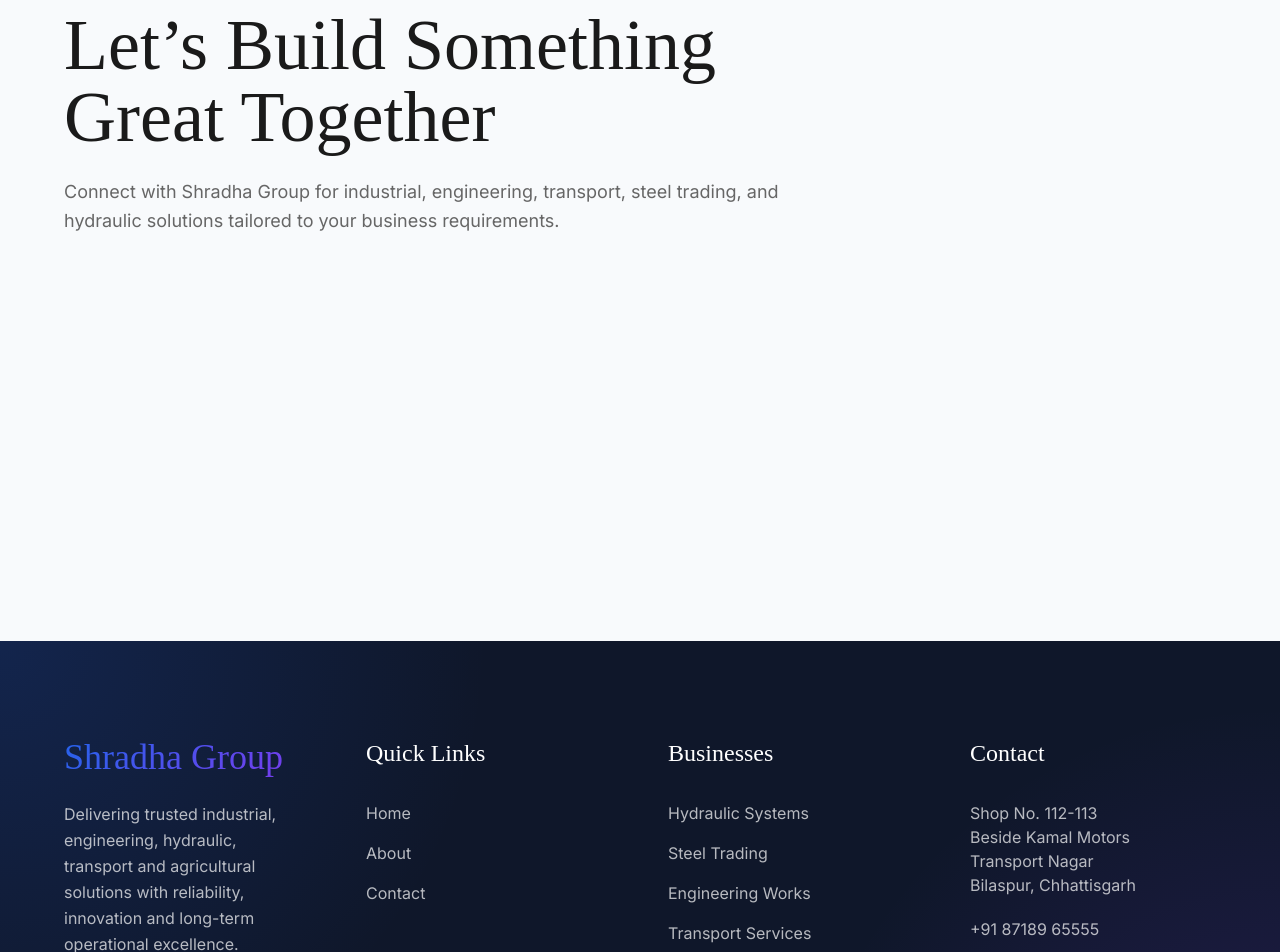
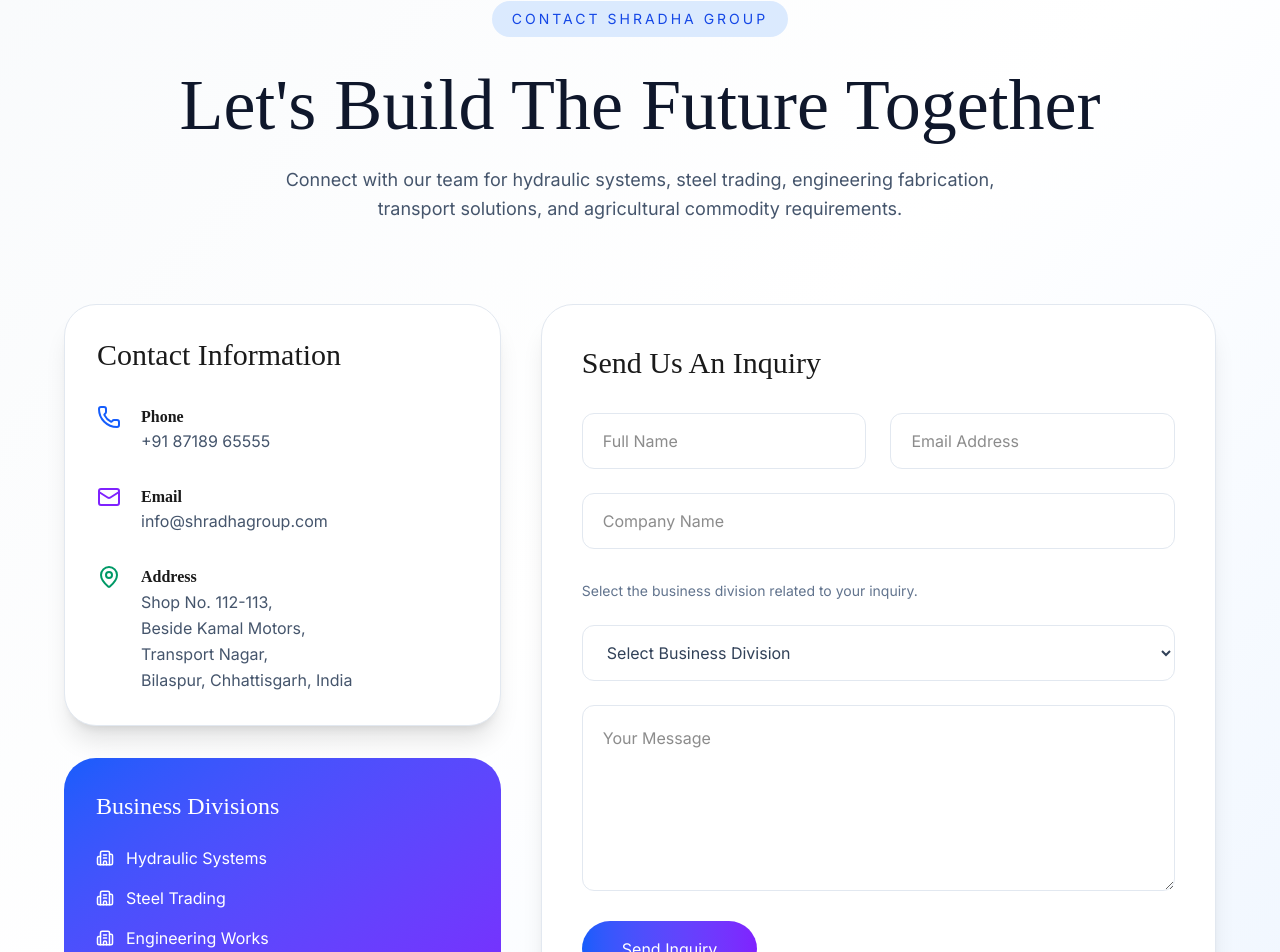
Before and after one commit to vjames1110/shradha-group, a React (Vite) app: page /contact in a window 1280 px wide. Shown: the part 159-1111 px from the top of the page. Built offline with nearby package versions, Linux system fonts and the light colour scheme; a web font is replaced by a local one.

Commit message:
Added Contact form now EmailJS

```diff
--- a/src/pages/Contact.jsx
+++ b/src/pages/Contact.jsx
@@ -1,22 +1,320 @@
+import { motion } from "framer-motion";
+import { Phone, Mail, MapPin, Building2 } from "lucide-react";
+
 function Contact() {
   return (
-    <section className="min-h-screen pt-32 section-padding">
+    <section className="pt-40 pb-28 bg-gradient-to-br from-slate-50 via-white to-blue-50 min-h-screen">
       <div className="container-custom">
-        <div className="max-w-3xl">
-          <span className="text-primary uppercase tracking-[4px] text-sm font-medium">
-            Contact Us
+        {/* HERO */}
+        <motion.div
+          initial={{
+            opacity: 0,
+            y: 30,
+          }}
+          animate={{
+            opacity: 1,
+            y: 0,
+          }}
+          transition={{
+            duration: 0.8,
+          }}
+          className="text-center mb-20"
+        >
+          <span
+            className="
+              inline-flex
+              px-5
+              py-2
+              rounded-full
+              bg-blue-100
+              text-blue-700
+              text-sm
+              font-medium
+              uppercase
+              tracking-[3px]
+            "
+          >
+            Contact Shradha Group
           </span>
 
-          <h1 className="text-5xl lg:text-7xl mt-4 mb-6">
-            Let’s Build Something Great Together
+          <h1
+            className="
+              text-5xl
+              md:text-7xl
+              mt-8
+              mb-6
+              text-slate-900
+            "
+          >
+            Let's Build The Future Together
           </h1>
 
-          <p className="text-muted text-lg leading-relaxed">
-            Connect with Shradha Group for industrial,
-            engineering, transport, steel trading, and
-            hydraulic solutions tailored to your business
-            requirements.
+          <p
+            className="
+              max-w-3xl
+              mx-auto
+              text-lg
+              text-slate-600
+              leading-relaxed
+            "
+          >
+            Connect with our team for hydraulic systems, steel trading,
+            engineering fabrication, transport solutions, and agricultural
+            commodity requirements.
           </p>
+        </motion.div>
+
+        {/* CONTACT GRID */}
+        <div
+          className="
+            grid
+            lg:grid-cols-5
+            gap-10
+          "
+        >
+          {/* LEFT */}
+          <div className="lg:col-span-2">
+            <div
+              className="
+                bg-white
+                rounded-[32px]
+                p-8
+                shadow-xl
+                border
+                border-slate-200
+              "
+            >
+              <h2 className="text-3xl mb-8">Contact Information</h2>
+
+              <div className="space-y-8">
+                <div className="flex gap-5">
+                  <Phone
+                    className="
+                      text-blue-600
+                      shrink-0
+                    "
+                  />
+
+                  <div>
+                    <h3 className="font-semibold">Phone</h3>
+
+                    <p className="text-slate-600">+91 87189 65555</p>
+                  </div>
+                </div>
+
+                <div className="flex gap-5">
+                  <Mail
+                    className="
+                      text-violet-600
+                      shrink-0
+                    "
+                  />
+
+                  <div>
+                    <h3 className="font-semibold">Email</h3>
+
+                    <p className="text-slate-600">info@shradhagroup.com</p>
+                  </div>
+                </div>
+
+                <div className="flex gap-5">
+                  <MapPin
+                    className="
+                      text-emerald-600
+                      shrink-0
+                    "
+                  />
+
+                  <div>
+                    <h3 className="font-semibold">Address</h3>
+
+                    <p className="text-slate-600 leading-relaxed">
+                      Shop No. 112-113,
+                      <br />
+                      Beside Kamal Motors,
+                      <br />
+                      Transport Nagar,
+                      <br />
+                      Bilaspur, Chhattisgarh, India
+                    </p>
+                  </div>
+                </div>
+              </div>
+            </div>
+
+            {/* BUSINESS UNITS */}
+            <div
+              className="
+                mt-8
+                bg-gradient-to-br
+                from-blue-600
+                to-violet-600
+                text-white
+                rounded-[32px]
+                p-8
+              "
+            >
+              <h3 className="text-2xl mb-6">Business Divisions</h3>
+
+              <div className="space-y-4">
+                {[
+                  "Hydraulic Systems",
+                  "Steel Trading",
+                  "Engineering Works",
+                  "Transport Services",
+                  "DDGS Cattle Feed",
+                ].map((item) => (
+                  <div
+                    key={item}
+                    className="
+                      flex
+                      items-center
+                      gap-3
+                    "
+                  >
+                    <Building2 size={18} />
+                    {item}
+                  </div>
+                ))}
+              </div>
+            </div>
+          </div>
+
+          {/* FORM */}
+          <div className="lg:col-span-3">
+            <div
+              className="
+                bg-white
+                rounded-[32px]
+                p-8
+                md:p-10
+                shadow-xl
+                border
+                border-slate-200
+              "
+            >
+              <h2 className="text-3xl mb-8">Send Us An Inquiry</h2>
+
+              <form className="space-y-6">
+                <div
+                  className="
+                    grid
+                    md:grid-cols-2
+                    gap-6
+                  "
+                >
+                  <input
+                    type="text"
+                    placeholder="Full Name"
+                    className="
+                      h-14
+                      px-5
+                      rounded-xl
+                      border
+                      border-slate-200
+                      outline-none
+                      focus:border-blue-500
+                    "
+                  />
+
+                  <input
+                    type="email"
+                    placeholder="Email Address"
+                    className="
+                      h-14
+                      px-5
+                      rounded-xl
+                      border
+                      border-slate-200
+                      outline-none
+                      focus:border-blue-500
+                    "
+                  />
+                </div>
+
+                <input
+                  type="text"
+                  placeholder="Company Name"
+                  className="
+                    w-full
+                    h-14
+                    px-5
+                    rounded-xl
+                    border
+                    border-slate-200
+                    outline-none
+                    focus:border-blue-500
+                  "
+                />
+                <p className="text-sm text-slate-500 mt-2">
+                  Select the business division related to your inquiry.
+                </p>
+
+                <select
+                  className="
+                    w-full
+                    h-14
+                    px-5
+                    rounded-xl
+                    border
+                   border-slate-200
+                    outline-none
+                   focus:border-blue-500
+                   bg-white
+                   text-slate-700
+  "
+                  name="service"
+                >
+                  <option value="">Select Business Division</option>
+
+                  <option value="Hydraulic Systems">Hydraulic Systems</option>
+
+                  <option value="Steel Trading">Steel Trading</option>
+
+                  <option value="Engineering Works">Engineering Works</option>
+
+                  <option value="Transport Services">Transport Services</option>
+
+                  <option value="DDGS Cattle Feed">DDGS Cattle Feed</option>
+
+                  <option value="General Inquiry">General Inquiry</option>
+                </select>
+
+                <textarea
+                  rows="6"
+                  placeholder="Your Message"
+                  className="
+                    w-full
+                    p-5
+                    rounded-xl
+                    border
+                    border-slate-200
+                    outline-none
+                    focus:border-blue-500
+                  "
+                />
+
+                <button
+                  type="submit"
+                  className="
+                    px-10
+                    py-4
+                    rounded-full
+                    text-white
+                    font-medium
+                    bg-gradient-to-r
+                    from-blue-600
+                    to-violet-600
+                    hover:scale-105
+                    transition-all
+                    duration-300
+                  "
+                >
+                  Send Inquiry
+                </button>
+              </form>
+            </div>
+          </div>
         </div>
       </div>
     </section>
```
